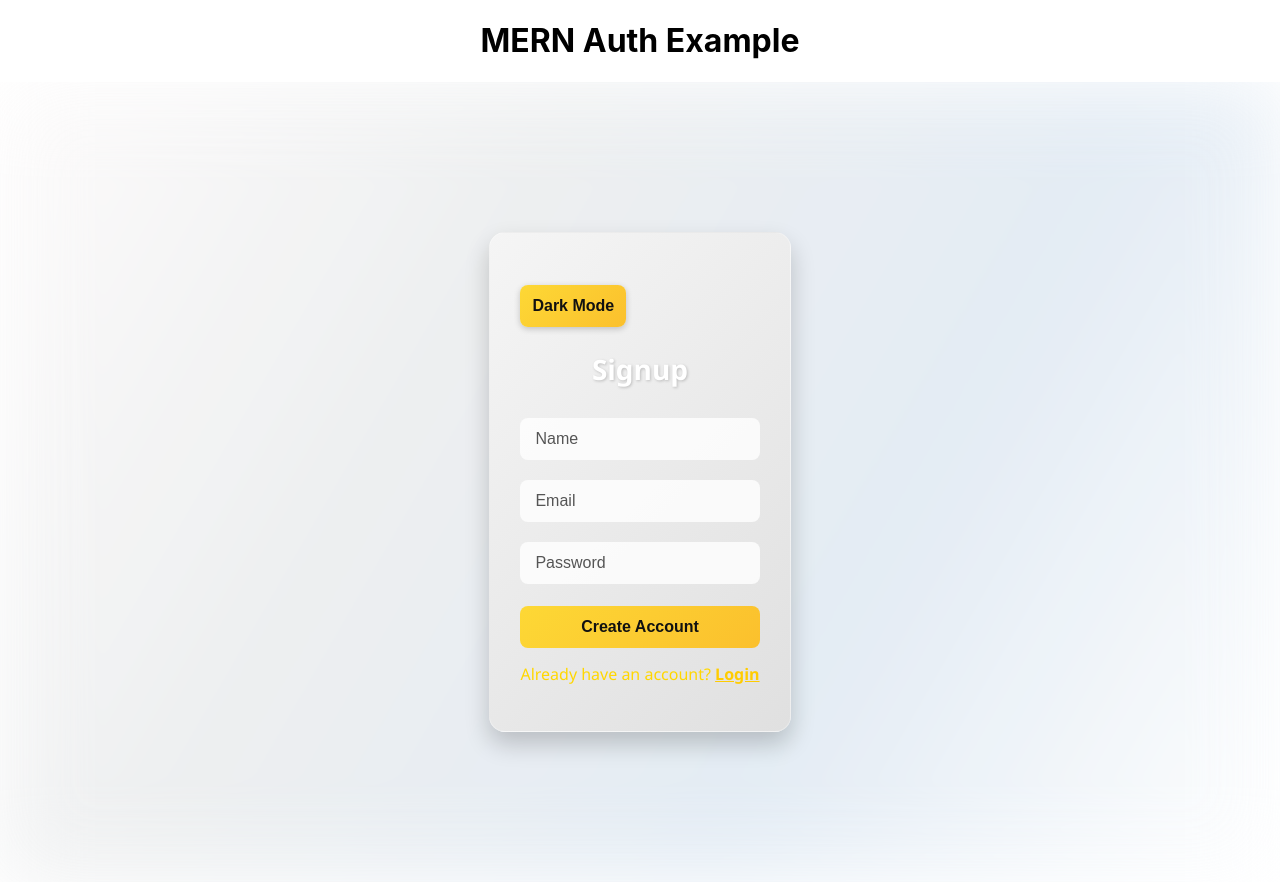
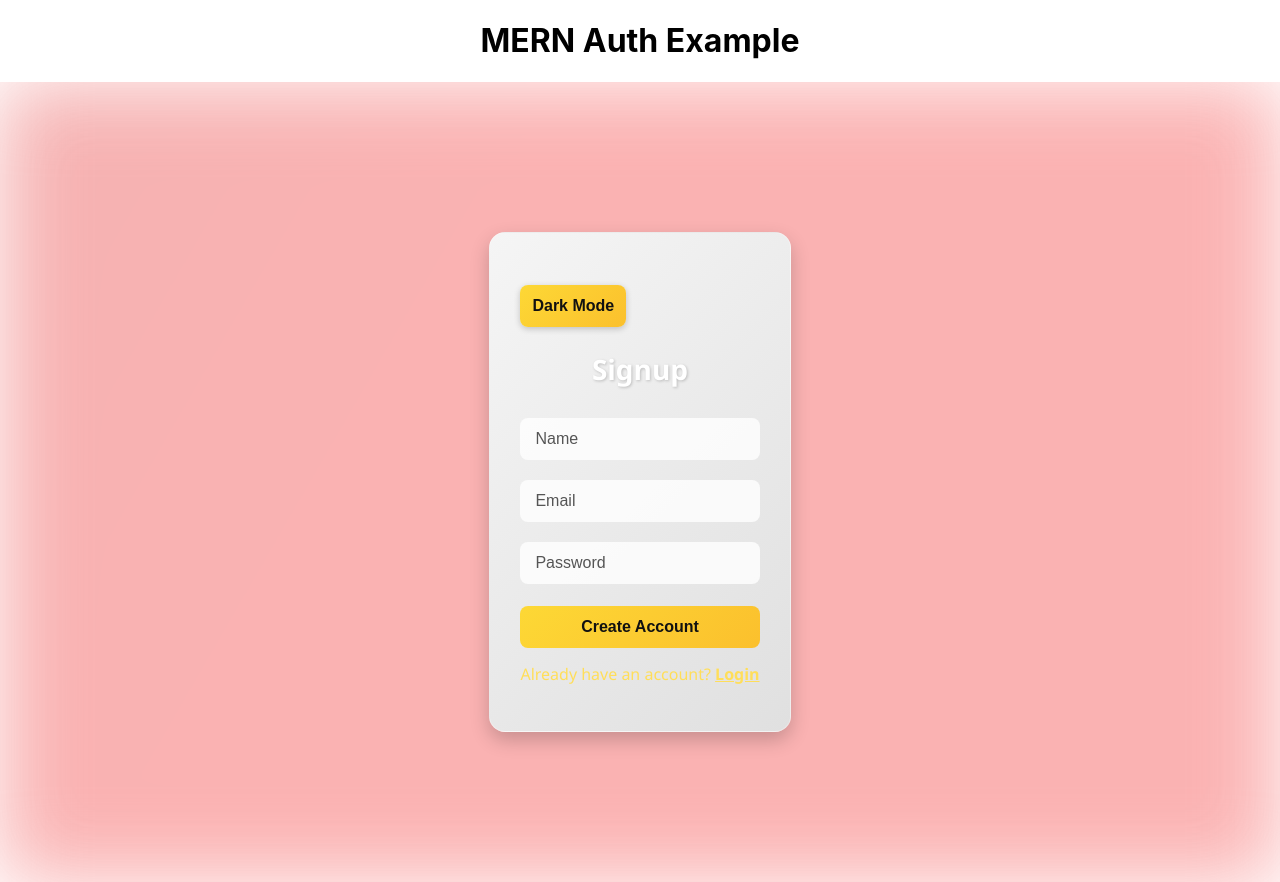
Before and after one commit to parth-negi00/Authentication-Page, a React (Create React App) app in the folder client/: page / in a window 1280 px wide. Built offline with nearby package versions, Linux system fonts and the light colour scheme.

Commit message:
changed colors

```diff
--- a/client/src/components/Signup.css
+++ b/client/src/components/Signup.css
@@ -5,11 +5,11 @@
   padding: 40px 30px 30px 30px;
   border-radius: 16px;
   background: linear-gradient(135deg, #667eea, #764ba2);
-  box-shadow: 0 12px 25px rgba(0, 0, 0, 0.2);
-  color: #fff;
+  box-shadow: 0 8px 19px rgba(0, 0, 0, 0.2);
+  color: #ffb0b0;
   font-family: 'Segoe UI', Tahoma, Geneva, Verdana, sans-serif;
   position: relative; /* for toggle button positioning */
-  transition: all 0.3s ease, background 0.3s ease;
+  transition: all 0.3s ease, background 0.1s ease;
 }
 
 .signup-container:hover {
@@ -36,18 +36,18 @@
   border-radius: 8px;
   border: none;
   font-size: 16px;
-  transition: all 0.3s ease;
+  transition: all 0.2s ease;
 }
 
 .signup-container input[type="text"],
 .signup-container input[type="email"],
 .signup-container input[type="password"] {
   background-color: rgba(255, 255, 255, 0.1);
-  color: #fff;
+  color: #e7c1c1;
 }
 
 .signup-container input::placeholder {
-  color: #ddd;
+  color: #dfbbbb;
 }
 
 .signup-container input:focus {
@@ -62,7 +62,7 @@
   border-radius: 8px;
   border: none;
   background: linear-gradient(135deg, #f093fb, #f5576c);
-  color: #fff;
+  color: #facccc;
   font-weight: bold;
   cursor: pointer;
   font-size: 16px;
@@ -148,20 +148,20 @@
   font-weight: bold;
   cursor: pointer;
   border: none;
-  background-color: #ffcc00;
+  background-color: #ffde59;
   color: #111;
   box-shadow: 0 2px 6px rgba(0,0,0,0.2);
   transition: all 0.3s ease;
 }
 
 .toggle-btn:hover {
-  background-color: #ffd633;
+  background-color: #ffde59;
 }
 
 /* Dark mode for toggle button */
 .signup-container.dark .toggle-btn {
-  background-color: #555;
-  color: #f5f5f5;
+  background-color: #333232;
+  color: #42e700;
 }
 
 
@@ -170,14 +170,14 @@
   text-align: center;
   margin-top: 15px;
   font-weight: 500;
-  color: #ffd700;
+  color: #ffde59;
 }
 
 .switch-link .link {
   cursor: pointer;
   font-weight: bold;
   text-decoration: underline;
-  color: #ffcc00;
+  color: #ffde59;
 }
 
 .signup-container.dark .switch-link {
@@ -230,10 +230,10 @@
 .auth-page.light .animated-bg {
   background: linear-gradient(
     120deg,
-    #fdfbfb,
-    #ebedee,
-    #dfe9f3,
-    #ffffff
+    #f3a5a5,
+    #faa5a5,
+    #faa5a5,
+    #faa5a5
   );
 }
 
```
